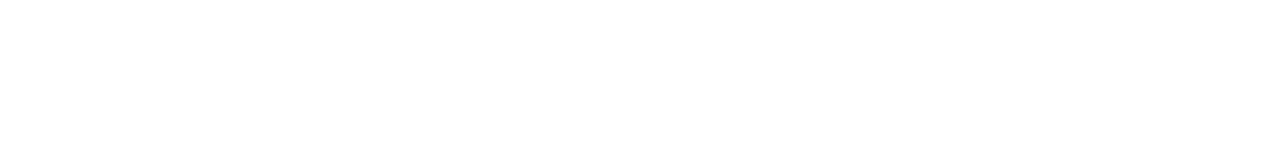
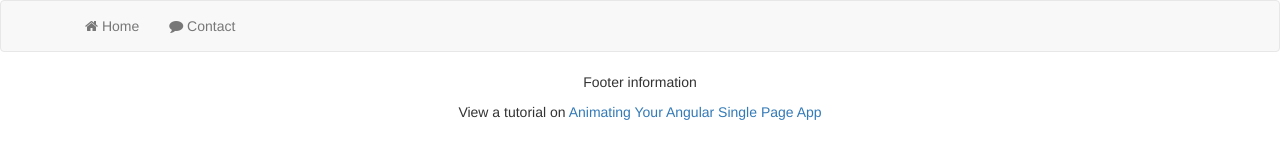
Before and after one commit to mCvilkas/ngTest, a plain HTML site: page index.html in a window 1280 px wide. Drawn offline with nearby package versions, Linux system fonts and the light colour scheme.

Commit message:
scotchio pakeitimai

```diff
--- a/index.html
+++ b/index.html
@@ -3,12 +3,39 @@
   <head>
     <meta charset="utf-8">
     <title>Basic</title>
+
+    <link rel="stylesheet" href="//netdna.bootstrapcdn.com/bootstrap/3.0.0/css/bootstrap.min.css" />
+    <link rel="stylesheet" href="//netdna.bootstrapcdn.com/font-awesome/4.0.0/css/font-awesome.css" />
+
+
     <script src="https://ajax.googleapis.com/ajax/libs/angularjs/1.6.0/angular.min.js"></script>
     <script src="/angular-route.min.js"></script>
     <script src="/app.js"></script>
+
   </head>
-  <body >
+  <!-- <body > -->
+  <body ng-controller="mainController">
+
+    <nav class="navbar navbar-default">
+      <div class="container">
+        <div class="navbar-header">
+          <!-- <a class="navbar-brand" href="/">Angular Routing Example</a> -->
+        </div>
+
+        <ul class="nav navbar-nav navbar-left">
+          <li><a href="/"><i class="fa fa-home"></i> Home</a></li>
+          <!-- <li><a href="#about"><i class="fa fa-shield"></i> About</a></li> -->
+          <li><a href="/contact"><i class="fa fa-comment"></i> Contact</a></li>
+        </ul>
+      </div>
+    </nav>
+
     <div ng-view></div>
+    <footer class="text-center">
+        <p>Footer information</p>
+
+        <p>View a tutorial on <a href="http://scotch.io/tutorials/javascript/animating-angularjs-apps-ngview">Animating Your Angular Single Page App</a></p>
+      </footer>
 
   </body>
 </html>
```
